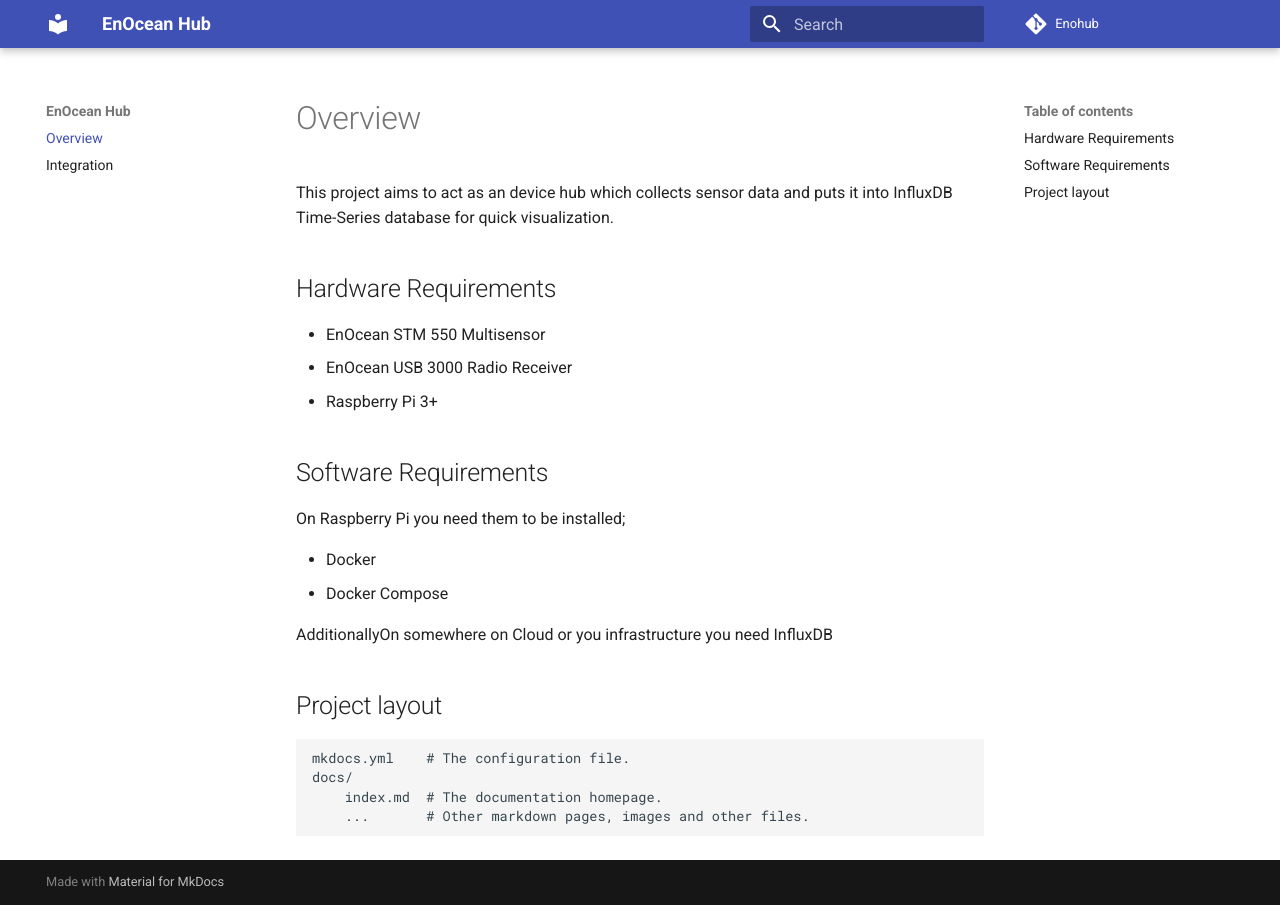
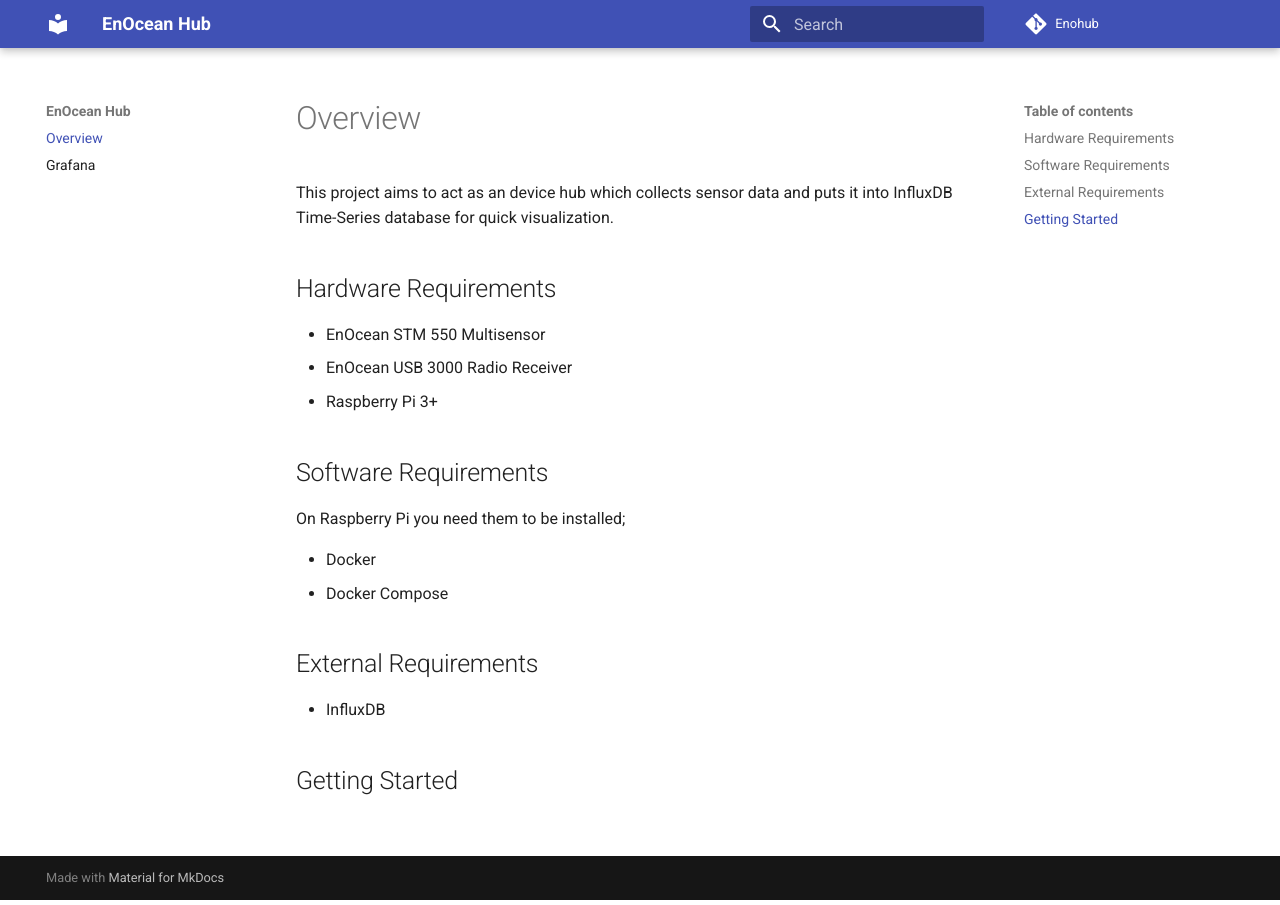
Before and after one commit to yusufcanb/enohub, an MkDocs documentation site: the page built from markdown/index.md, in a window 1280 px wide. Built offline with MkDocs 1.6.1 and Material for MkDocs 9.7.7, drawn with Linux system fonts in a browser that asks for light colours; comment, search, counter and statistics services are not loaded.

Commit message:
update integration

```diff
--- a/markdown/index.md
+++ b/markdown/index.md
@@ -1,7 +1,6 @@
 # Overview
 
 This project aims to act as an device hub which collects sensor data and puts it into InfluxDB Time-Series database for quick visualization.
-
 
 ## Hardware Requirements
 
@@ -16,11 +15,8 @@
 - Docker
 - Docker Compose
 
-AdditionallyOn somewhere on Cloud or you infrastructure you need InfluxDB
+## External Requirements
 
-## Project layout
+- InfluxDB
 
-    mkdocs.yml    # The configuration file.
-    docs/
-        index.md  # The documentation homepage.
-        ...       # Other markdown pages, images and other files.
+## Getting Started
```
Also changed, not shown: markdown/grafana.md (added, +5 -0 lines), markdown/integration.md (deleted, +0 -4 lines), markdown/images/grafana.png (added).
